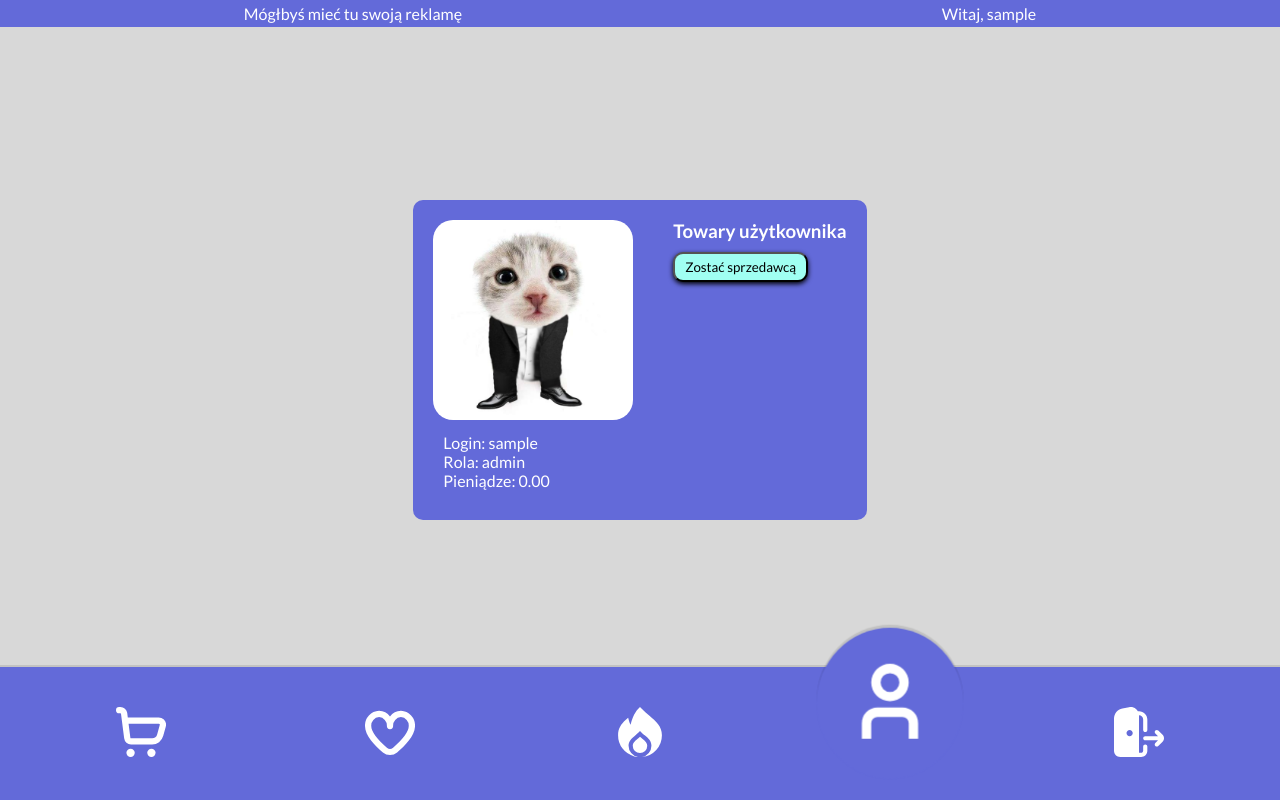
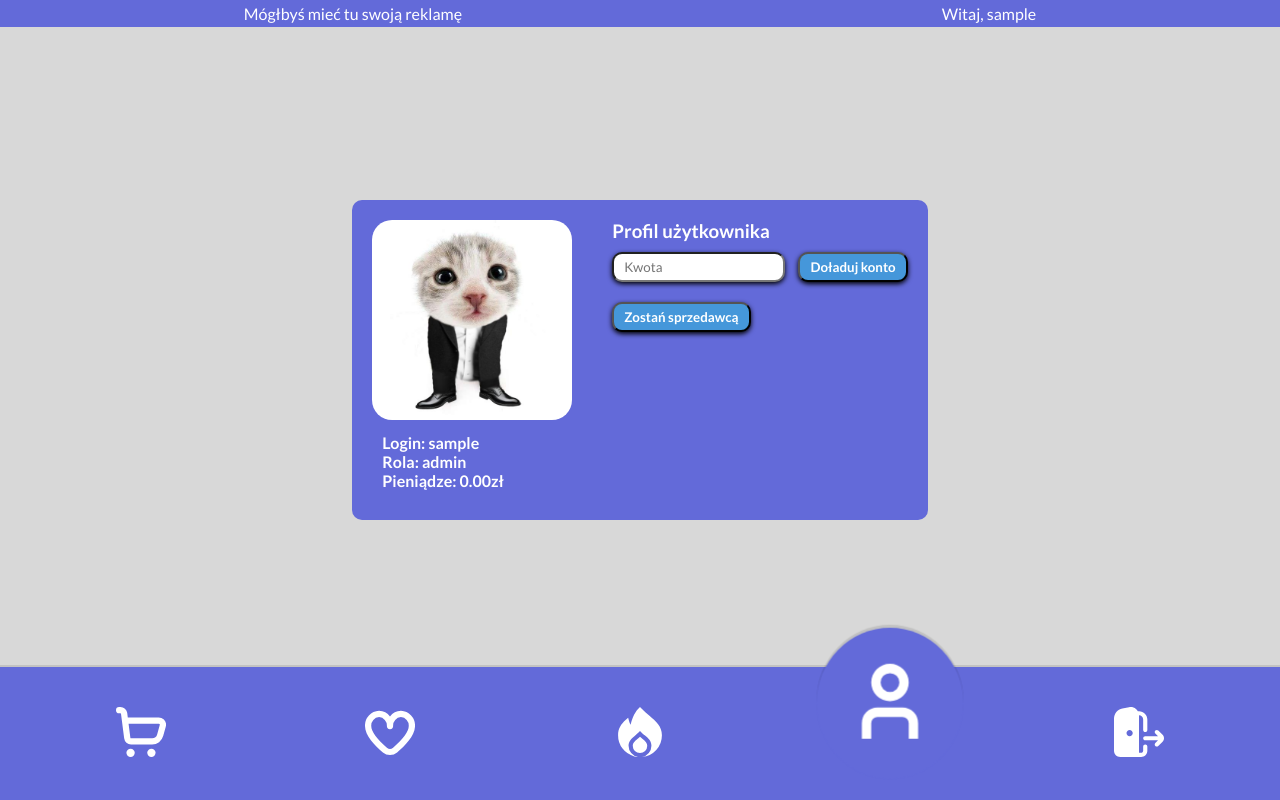
Before and after one commit to NeckitWin/sklep-internetowy, a PHP site: page /profile.php in a window 1280 px wide. Run offline with PHP 8.4, Linux system fonts and the light colour scheme; the visitor is signed in with stand-in values (Sample User, id 1); some web fonts are replaced.

Commit message:
add functionality to profile

```diff
--- a/class/Login.php
+++ b/class/Login.php
@@ -30,13 +30,12 @@ class Login
 
         $stmt->close();
 
-        $sql = "INSERT INTO `users` (username, password, role) VALUES (?, ?, 'user')";
+        $sql = "INSERT INTO `users` (username, password, role) VALUES (?, ?, 'Użytkownik')";
         $stmt = $this->conn->prepare($sql);
         if ($stmt === false) {
             return "Błąd przy rejestracji: " . $this->conn->error;
         }
 
-        // Hashowanie hasła
         $hashedPassword = password_hash($password, PASSWORD_DEFAULT);
 
         $stmt->bind_param("ss", $login, $hashedPassword);
--- /dev/null
+++ b/class/Profile.php
@@ -0,0 +1,40 @@
+<?php
+
+class Profile
+{
+    private $conn;
+
+    public function __construct($conn)
+    {
+        $this->conn = $conn;
+    }
+
+    public function setSeller($username)
+    {
+        $sql = "UPDATE users SET users.role='Sprzedawca' WHERE users.username=?";
+
+        $stmt = $this->conn->prepare($sql);
+        $stmt->bind_param("s", $username);
+        $stmt->execute();
+        $stmt->close();
+
+        return "Użytkownik został sprzedawcą";
+    }
+
+    public function addMoney($username, $amount)
+    {
+        if ($amount > 0) {
+            $sql = "UPDATE users SET users.money=users.money+? WHERE users.username=?";
+
+            $stmt = $this->conn->prepare($sql);
+            $stmt->bind_param("ss", $amount, $username);
+            $stmt->execute();
+            $stmt->close();
+
+            return "Kwota " . $amount . "zł została dodana";
+        } else {
+            return "Dodana może być tylko kwota dodatnia";
+        }
+    }
+
+}
--- a/profile.php
+++ b/profile.php
@@ -1,30 +1,38 @@
 <?php
 include "./sesja.php";
 include "./class/database.php";
+include "./class/Profile.php";
+$error = "";
+
 if (!isset($_SESSION['login'])) {
     header("Location: login.php");
     exit();
-} else {
-    $db = new Database();
-    $conn = $db->getConnection();
-    $sql = "SELECT * FROM `users` WHERE username = '" . $_SESSION['login'] . "';";
-    $result = $conn->query($sql);
-    $row = $result->fetch_assoc();
-    $username = $row['username'];
-    $role = $row['role'];
-    $money = $row['money'];
-    $conn->close();
 }
 
 if ($_SERVER["REQUEST_METHOD"] == "POST") {
     $db = new Database();
     $conn = $db->getConnection();
-    $sql = "UPDATE `users` SET role = 'Sprzedawca' WHERE username = '" . $_SESSION['login'] . "';";
-    $conn->query($sql);
-    $conn->close();
-    header("Location: profile.php");
-    exit();
+    $Profile = new Profile($conn);
+
+    if (isset($_POST["seller"])) {
+        $error = $Profile->setSeller($_SESSION['login']);
+    }
+
+    if (isset($_POST["money"]) && isset($_POST["addMoney"])) {
+        $error = $Profile->addMoney($_SESSION['login'], $_POST["money"]);
+    }
 }
+
+$db = new Database();
+$conn = $db->getConnection();
+$sql = "SELECT * FROM `users` WHERE username = '" . $_SESSION['login'] . "';";
+$result = $conn->query($sql);
+$row = $result->fetch_assoc();
+$username = $row['username'];
+$role = $row['role'];
+$money = $row['money'];
+$conn->close();
+
 ?>
 <!doctype html>
 <html lang="pl">
@@ -52,14 +60,18 @@ include("./components/header.php");
                     <?php
                     echo "<li>Login: " . $username . "</li>";
                     echo "<li>Rola: " . $role . "</li>";
-                    echo "<li>Pieniądze: " . $money . "</li>";
+                    echo "<li>Pieniądze: " . $money . "zł</li>";
+                    echo "<li class='error'>" . $error . "</li>"
                     ?>
                 </ul>
             </div>
             <div class="func">
-                <h3>Towary użytkownika</h3>
+                <h3>Profil użytkownika</h3>
                 <form method="post">
-                    <input type="submit" value="Zostać sprzedawcą">
+                    <input type="number" name="money" placeholder="Kwota" max="100000000">
+                    <input type="submit" name="addMoney" value="Doładuj konto"></br>
+                    <?php
+                    if ($role != "Sprzedawca" && $role != "Admin") echo '<input type = "submit" name = "seller" value = "Zostań sprzedawcą" ></br>'; ?>
                 </form>
             </div>
         </div>
--- a/public/styles/profile.css
+++ b/public/styles/profile.css
@@ -3,6 +3,7 @@
     display: flex;
     justify-content: center;
     align-items: center;
+    flex-wrap: wrap;
 }
 
 .profile {
@@ -23,16 +24,26 @@
 .info ul {
     list-style: none;
     padding: 10px;
+    font-weight: bold;
+}
+
+.func input[type="number"], .func input[type="text"]{
+    padding: 5px 10px;
+    border-radius: 10px;
+    box-shadow: 0 2px 5px rgba(0, 0, 0, 1);
+    margin-right: 10px;
 }
 
 .func input[type="submit"] {
-    background-color: #a0fff2;
+    background-color: #4597DA;
     padding: 5px 10px;
     border-radius: 10px;
     box-shadow: 0 2px 5px rgba(0, 0, 0, 1);
     cursor: pointer;
     transition: 0.3s ease;
     margin: 10px auto;
+    color: #fff;
+    font-weight: bold;
 }
 
 .func input[type="submit"]:hover {
--- a/public/styles/style.css
+++ b/public/styles/style.css
@@ -12,7 +12,6 @@ body {
 }
 
 .error {
-    color: #ff0000;
+    color: #ff5959;
     font-weight: bold;
-    font-size: 20px;
 }
```
